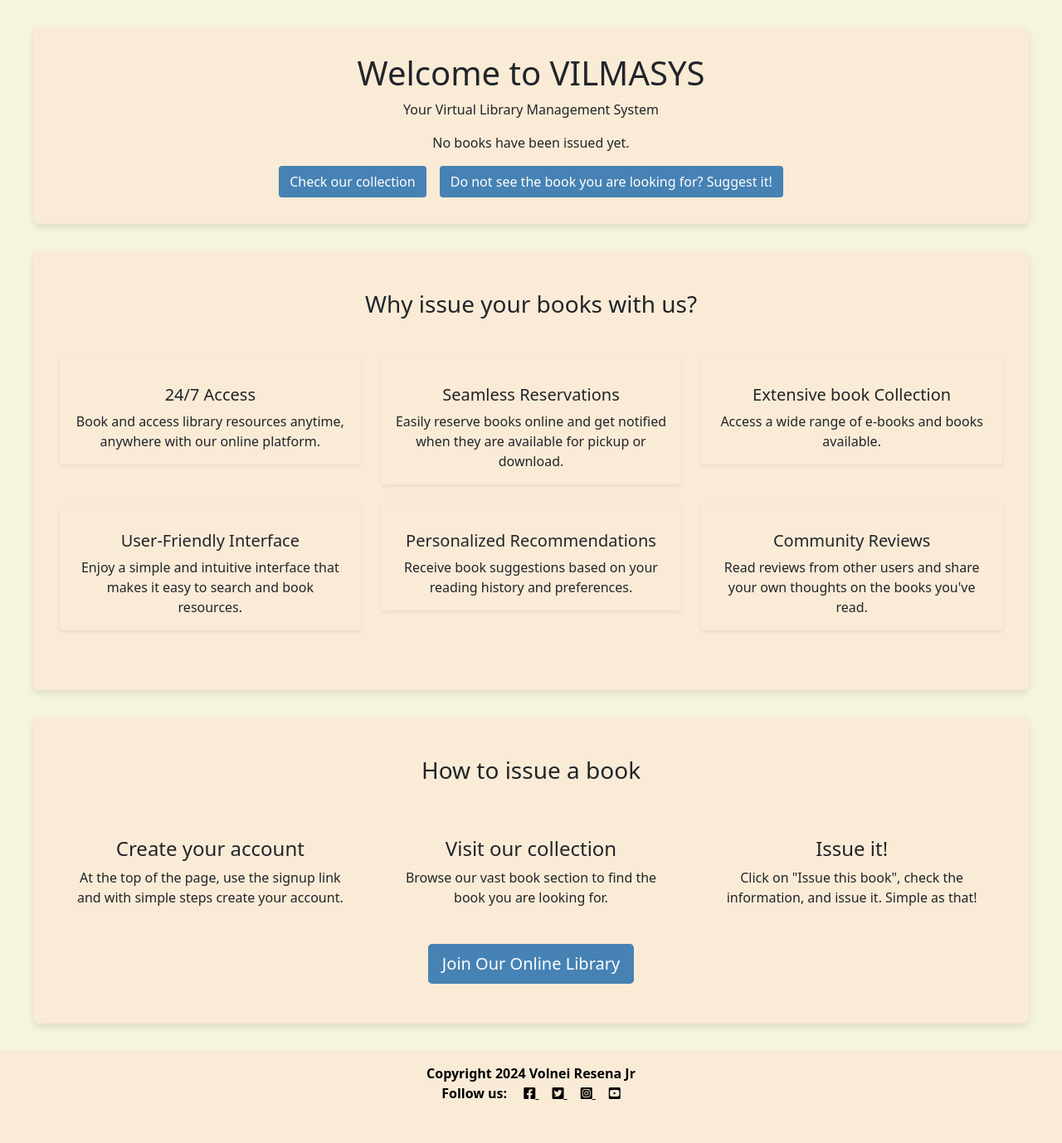
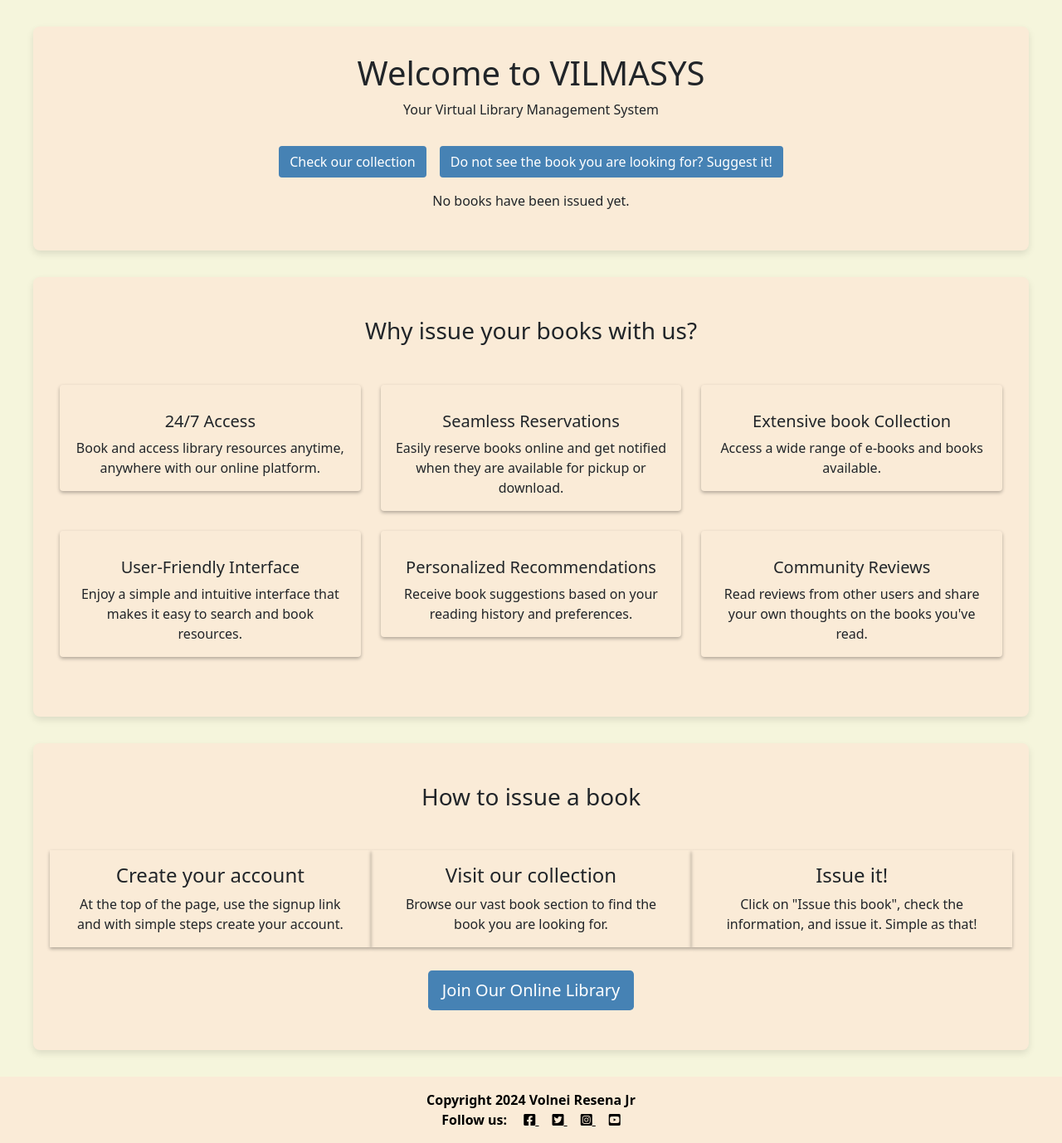
Before and after one commit to Volneirj/project_iv_ci, a Django app: page / in a window 1280 px wide. Shown: the part 88-1466 px from the top of the page at 83% size. Before the commit the page ends 1414 px from the top, so only its background shows below. Run offline with Django 4.2, Linux system fonts and the light colour scheme; data that the repository does not hold is empty.

Commit message:
Increase the card shadow

```diff
--- a/books/templates/books/book_list.html
+++ b/books/templates/books/book_list.html
@@ -22,7 +22,7 @@
   <div class="row">
     {% for book in page_obj %}
     <div class="col-md-4 mb-4">
-      <div class="card">
+      <div class="card shadow-sm">
         <a href="{% url 'book_detail' book.id %}">
           <div class="image-container">
             {% if book.featured_image %}
--- a/home/templates/home/home.html
+++ b/home/templates/home/home.html
@@ -4,6 +4,14 @@
 <div class="container">
     <h1 class="main-title">Welcome to VILMASYS</h1>
     <p>Your Virtual Library Management System</p>
+    <div class="book-list-container padding-container">
+        <a class="btn btn-styling" href="{% url 'book_list' %}">Check our collection</a>
+        <a href="{% url 'suggest_book' %}" class="btn btn-styling">Do not see the book you are looking for? Suggest
+            it!</a>
+        {% if user.is_authenticated %}
+        <a class="btn btn-styling" href="{% url 'issued_books_list' %}">My Issued List</a>
+        {% endif %}
+    </div>
     <!-- Top 3 books -->
     {% if top_books %}
     <div class="most-issued-books">
@@ -29,14 +37,6 @@
     {% else %}
     <p>No books have been issued yet.</p>
     {% endif %}
-    <div class="book-list-container">
-        <a class="btn btn-styling" href="{% url 'book_list' %}">Check our collection</a>
-        <a href="{% url 'suggest_book' %}" class="btn btn-styling">Do not see the book you are looking for? Suggest
-            it!</a>
-        {% if user.is_authenticated %}
-        <a class="btn btn-styling" href="{% url 'issued_books_list' %}">My Issued List</a>
-        {% endif %}
-    </div>
 </div>
 <!-- Benefits Section -->
 <section id="benefits" class="text-center">
@@ -116,7 +116,7 @@
     <div class="container py-5">
         <h3 class="mb-5">How to issue a book</h3>
         <div class="row justify-content-center">
-            <div class="col-md-4 d-flex justify-content-center mb-4 px-0 px-lg-2">
+            <div class="col-md-4 d-flex justify-content-center mb-4 px-0 px-lg-2 shadow-sm">
                 <div class="card h-100">
                     <div class="card-body">
                         <h4 class="card-title">Create your account</h4>
@@ -125,7 +125,7 @@
                     </div>
                 </div>
             </div>
-            <div class="col-md-4 d-flex justify-content-center mb-4 px-0 px-lg-2">
+            <div class="col-md-4 d-flex justify-content-center mb-4 px-0 px-lg-2 shadow-sm">
                 <div class="card h-100">
                     <div class="card-body">
                         <h4 class="card-title">Visit our collection</h4>
@@ -133,7 +133,7 @@
                     </div>
                 </div>
             </div>
-            <div class="col-md-4 d-flex justify-content-center mb-4 px-0 px-lg-2">
+            <div class="col-md-4 d-flex justify-content-center mb-4 px-0 px-lg-2 shadow-sm">
                 <div class="card h-100">
                     <div class="card-body">
                         <h4 class="card-title">Issue it!</h4>
--- a/static/css/style.css
+++ b/static/css/style.css
@@ -118,6 +118,10 @@
 .btn-signup:active {
     background-color: #fff;
     color: #23BBBB;
+}
+
+.shadow-sm {
+    box-shadow: 0 .125rem .25rem rgba(0, 0, 0, .3) !important;
 }
 
 .link {
```
Also changed, not shown: 1 other file.
